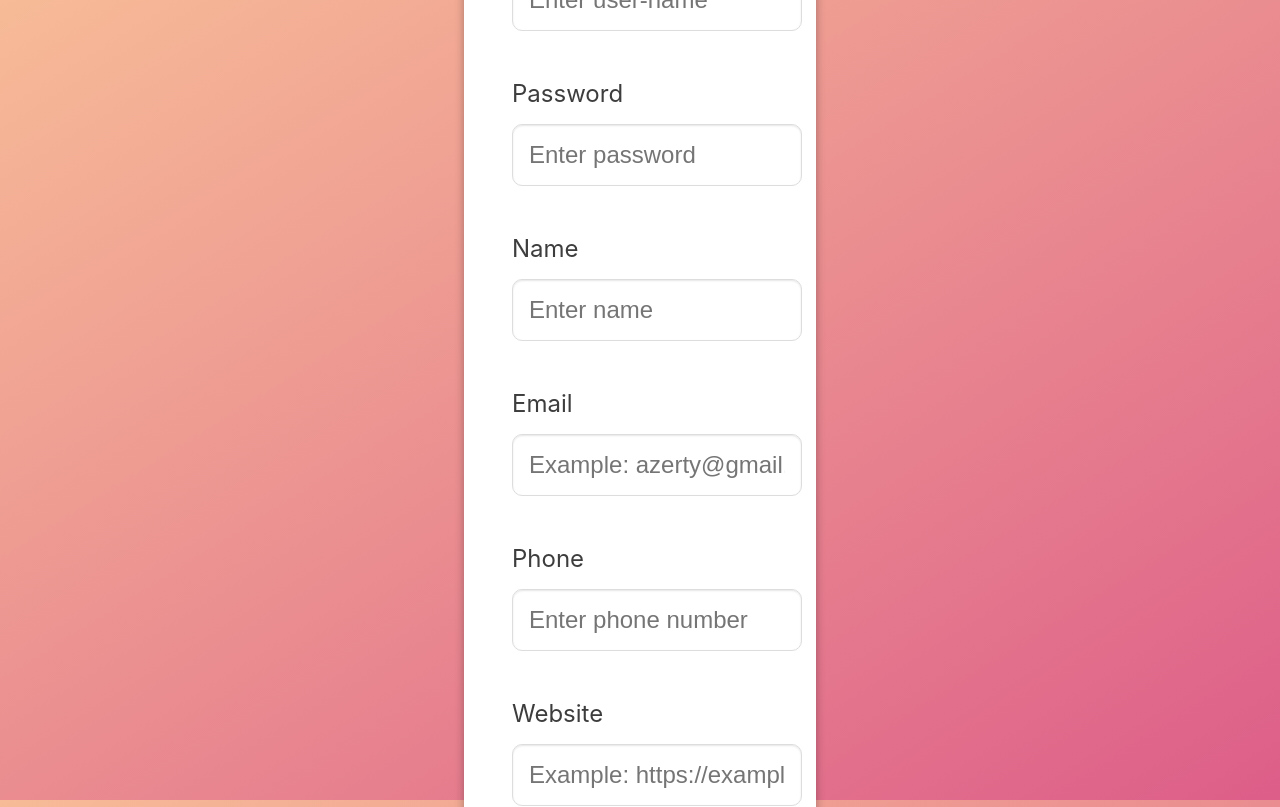
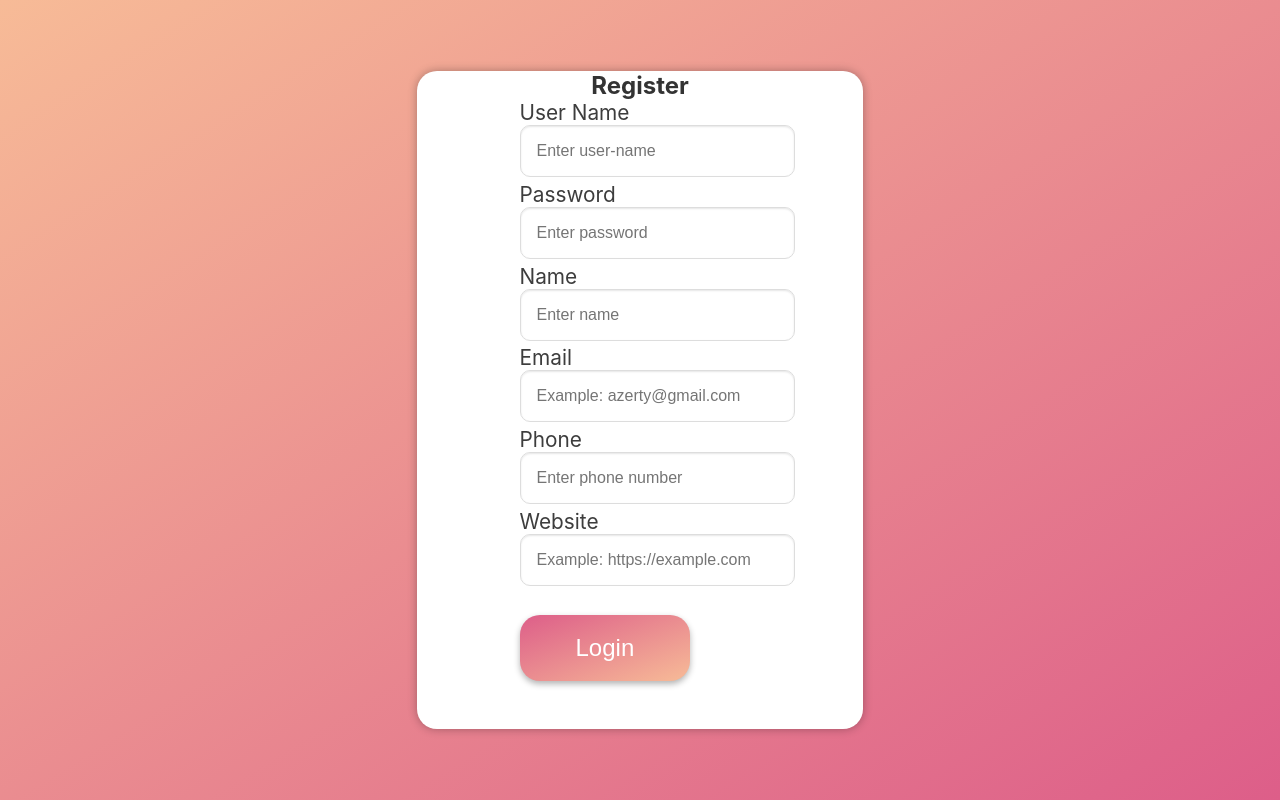
Before and after one commit to obenari/full_stack6, a React (Create React App) app in the folder frontend/: page /register in a window 1280 px wide. Shown: the top 807 px of the page. Built offline with nearby package versions, Linux system fonts and the light colour scheme.

Commit message:
add css to register

```diff
--- /dev/null
+++ b/frontend/src/css/Register.css
@@ -0,0 +1,82 @@
+.login-page {
+  margin: 0;
+  padding: 0;
+  /* background-image: linear-gradient(to bottom right, #f7bb97, #dd5e89); */
+  height: 100vh;
+  display: flex;
+  align-items: center;
+  justify-content: center;
+}
+.register-container {
+  display: flex;
+  flex-direction: column;
+  align-items: center;
+  border-radius: 20px;
+  box-shadow: 0 0 10px rgba(0, 0, 0, 0.3);
+  /* padding: 3rem; */
+  background-color: #fff;
+  max-width: 400px;
+  width: 350px;
+  margin-top: 0;
+  padding-top: 0;
+  /* padding-right: 1rem;
+    padding-left: 1rem; */
+}
+
+.form-group {
+  display: flex;
+  flex-direction: column;
+  margin-bottom: 0;
+  width: 100%;
+}
+
+label {
+  font-size: 1.3rem;
+  margin-bottom: 0;
+  color: #3d3d3d;
+}
+
+input {
+  /* padding: 1rem; */
+  border: none;
+  border-radius: 10px;
+  background-color: #fff;
+  color: #666;
+  font-size: 1rem;
+  margin-bottom: 0.3rem;
+  width: 100%;
+  box-shadow: inset 0 1px 2px rgba(0, 0, 0, 0.1);
+  border: 1px solid #ddd;
+}
+
+.error-message {
+  color: red;
+  margin-top: 1rem;
+}
+
+.login-button {
+  padding: 1.2rem 3.5rem;
+  /* margin-top: 1.5rem; */
+  border: none;
+  border-radius: 20px;
+  background-image: linear-gradient(to bottom right, #dd5e89, #f7bb97);
+  color: #fff;
+  font-size: 1.5rem;
+  cursor: pointer;
+  transition: all 0.2s ease-in-out;
+  box-shadow: 0 3px 6px rgba(0, 0, 0, 0.3);
+}
+
+.login-button:hover {
+  background-image: linear-gradient(to bottom right, #f7bb97, #dd5e89);
+}
+.sign-in {
+  display: block;
+  margin: auto;
+}
+.login-container.h2 {
+  margin: 0;
+}
+h2 {
+  margin: 0;
+}
--- a/frontend/src/pages/Register.js
+++ b/frontend/src/pages/Register.js
@@ -1,6 +1,6 @@
 import React, { useState } from "react";
 import { useNavigate } from "react-router-dom";
-import "../css/Login.css";
+import "../css/Register.css";
 
 export const AuthContext = React.createContext(null);
 
@@ -14,8 +14,8 @@ function Register({ setUser }) {
   const [error, setError] = useState("");
 
   const navigate = useNavigate();
-const handleSubmit = async (event) => {
-   /* event.preventDefault();
+  const handleSubmit = async (event) => {
+    /* event.preventDefault();
     // let response = await fetch("https://jsonplaceholder.typicode.com/users")
     let response = await fetch(
       `http://localhost:3001/validate_user?username=${userName}&password=${password}`
```
